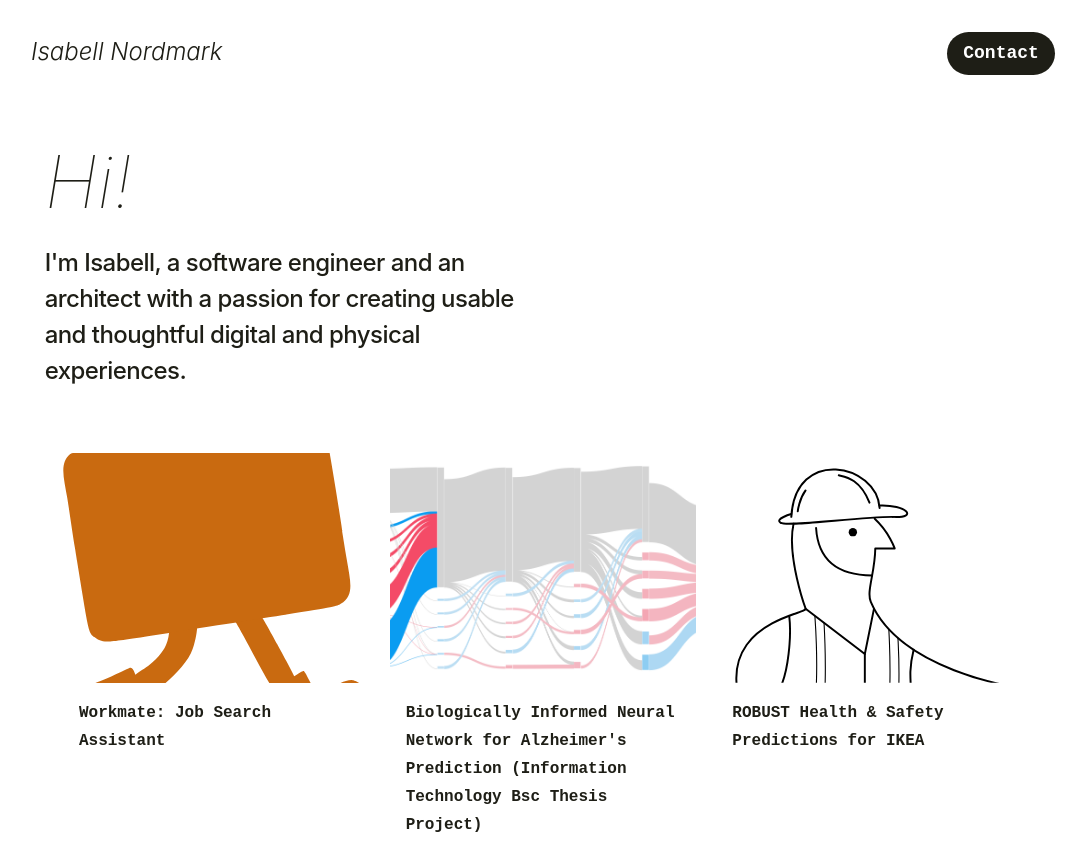
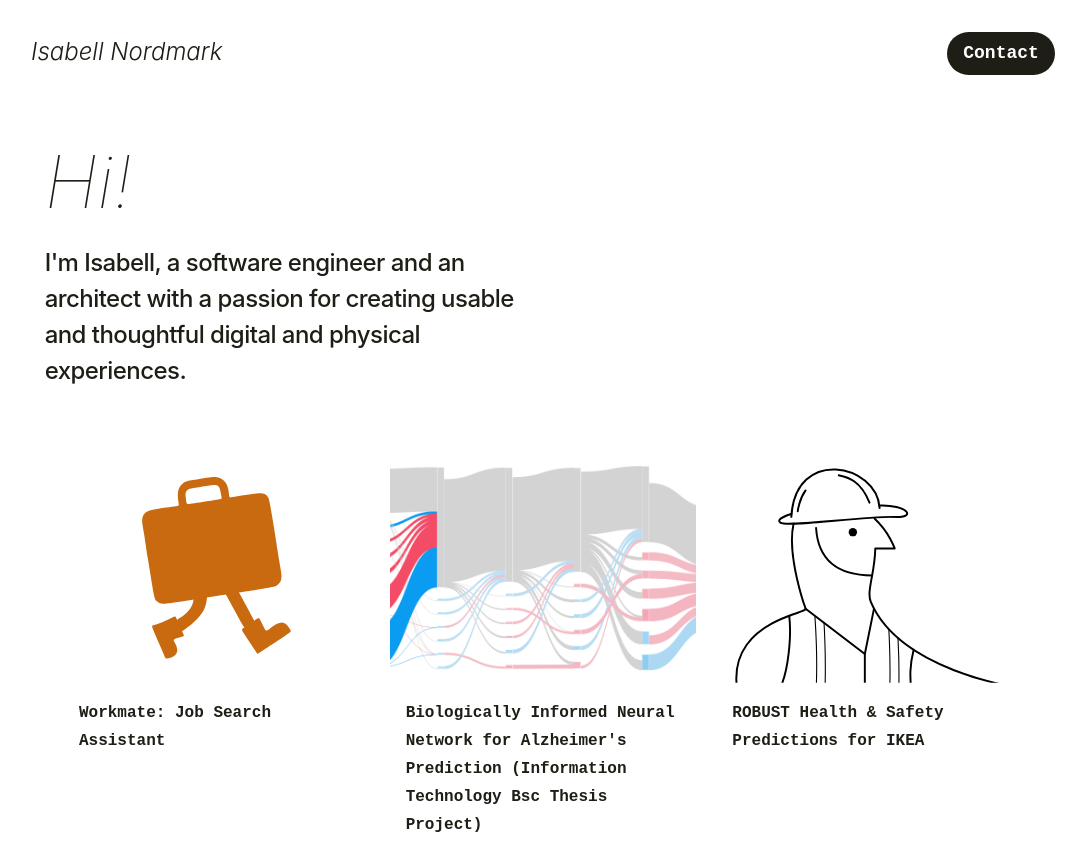
Before and after one commit to bllnr/bllnr.github.io, a plain HTML site: page index.html in a window 1280 px wide. Shown: the top 858 px of the page, without its empty margins (97-1183 px from the left). Drawn offline with nearby package versions, Linux system fonts and the light colour scheme.

Commit message:
image resize

```diff
--- a/index.html
+++ b/index.html
@@ -57,7 +57,7 @@
             <a href="/projects/workmate/" class="project-boxes">
                 <img
                     src="/assets/workmate/workmate-logo-simple.svg"
-                    class="project-image"
+                    class="project-image project-image-contain"
                 />
                 <span class="project-title">Workmate: Job Search Assistant</span>
             </a>
--- a/styling/style_structure.css
+++ b/styling/style_structure.css
@@ -219,6 +219,13 @@ header {
     flex-grow: 0;
 }
 
+/*A logo or drawing shown whole inside the box, not cropped to fill it*/
+.project-image-contain {
+    object-fit: contain;
+    padding: 24px;
+    box-sizing: border-box;
+}
+
 .project-title {
     padding: 16px;
     flex-grow: 1;
```
